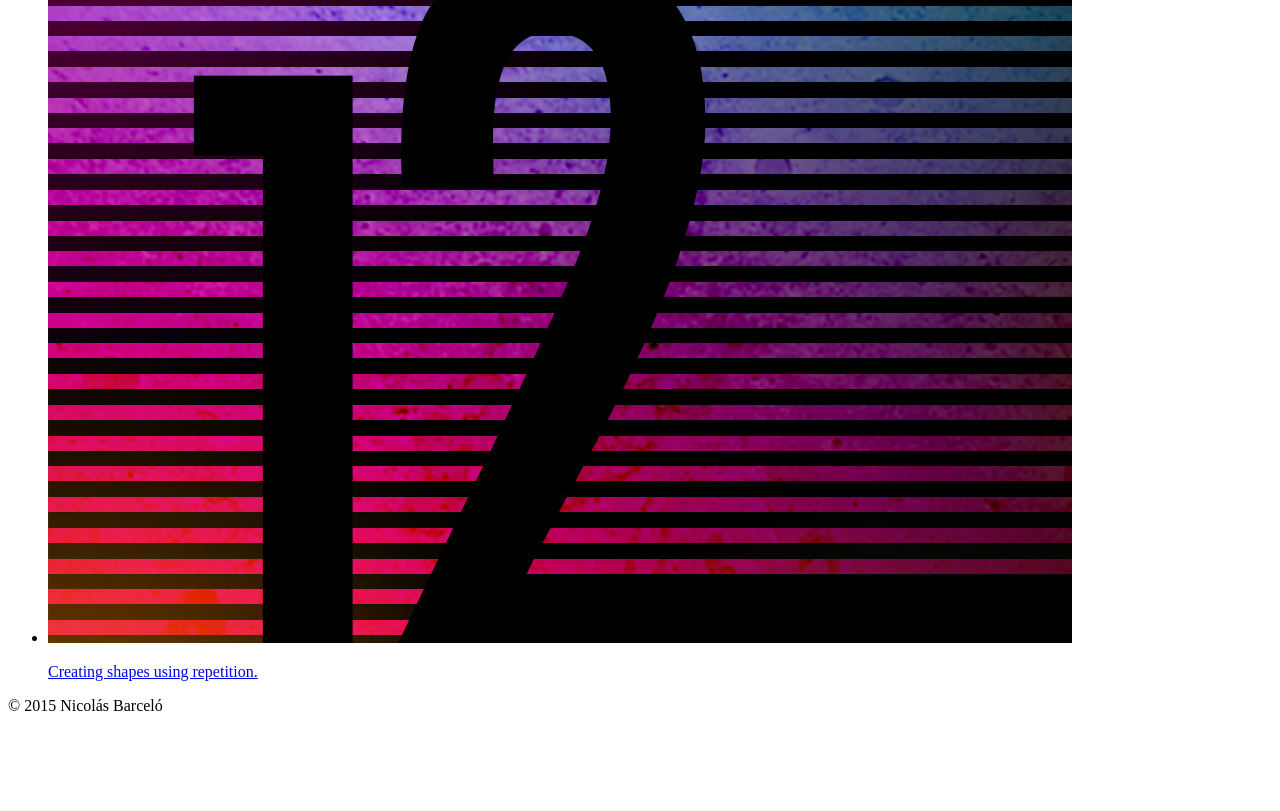
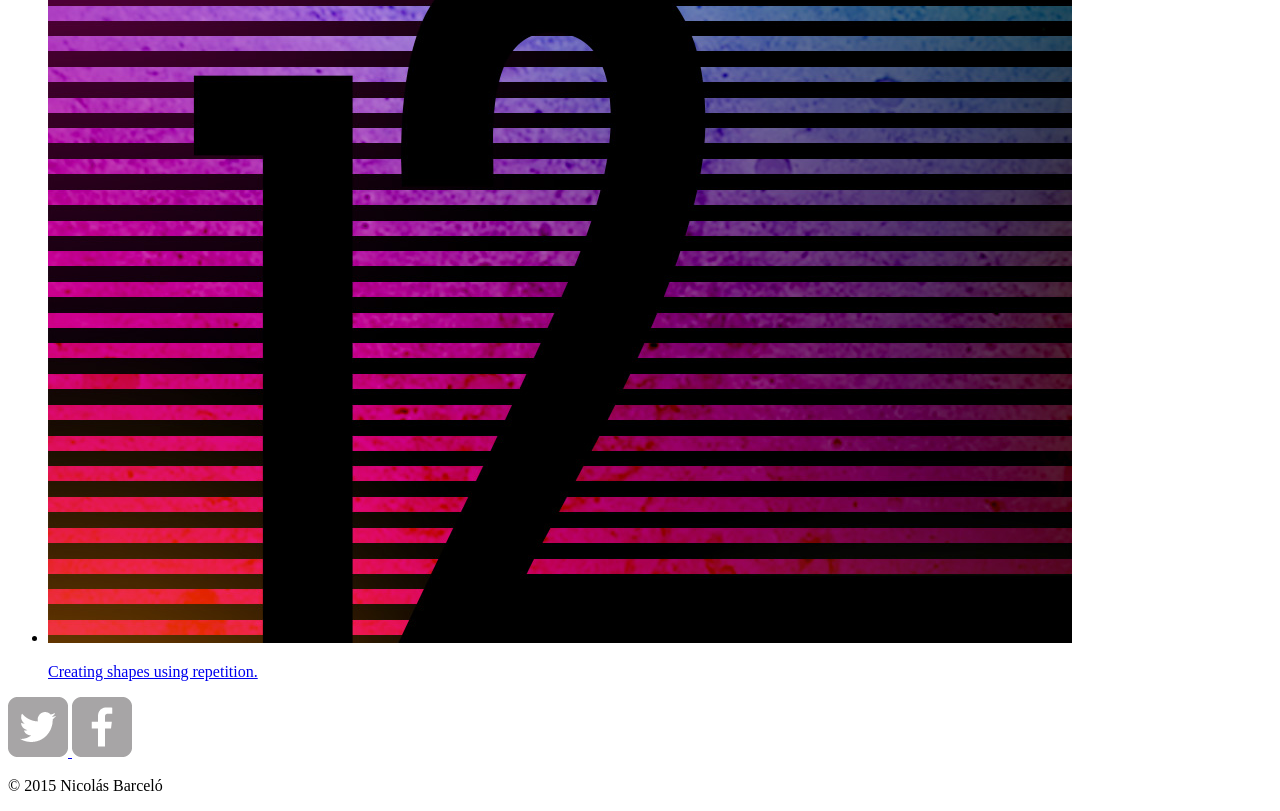
Before and after one commit to ferreret/portafolio-nbl, a plain HTML site: page index.html in a window 1280 px wide. Shown: the part 3610-4421 px from the top of the page. Before the commit the page ends 4341 px from the top, so only its background shows below. Drawn offline with Linux system fonts and the light colour scheme.

Commit message:
Links redes sociales
Añadidos links a las redes sociales

```diff
--- a/index.html
+++ b/index.html
@@ -53,6 +53,12 @@
       </ul>
     </section>
     <footer>
+      <a href="http://twitter.com/ferreret">
+        <img src="img/twitter-wrap.png" alt="Twitter Logo">
+      </a>
+      <a href="http://facebook.com/ferreret">
+        <img src="img/facebook-wrap.png" alt="Facebook Logo">
+      </a>
       <p>&copy; 2015 Nicolás Barceló</p>
     </footer>
   </body>
```
